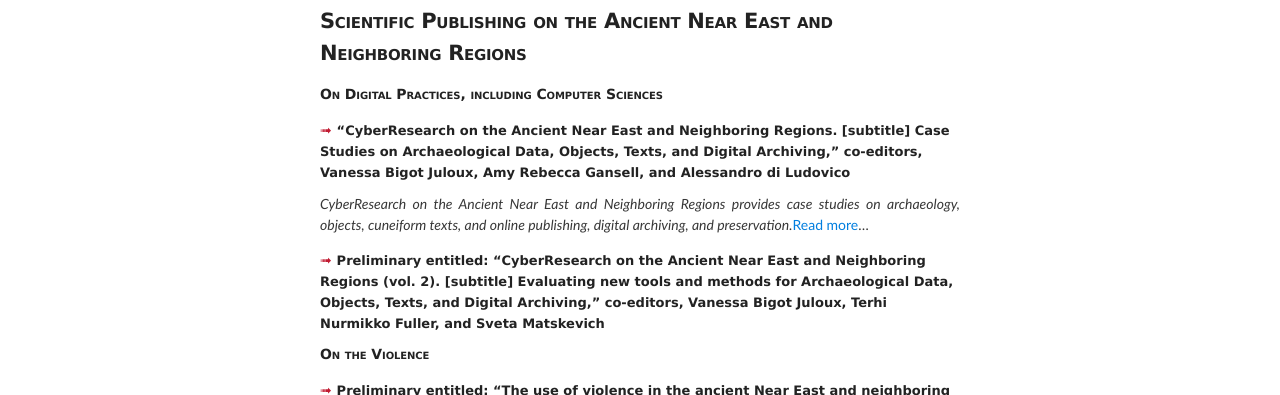
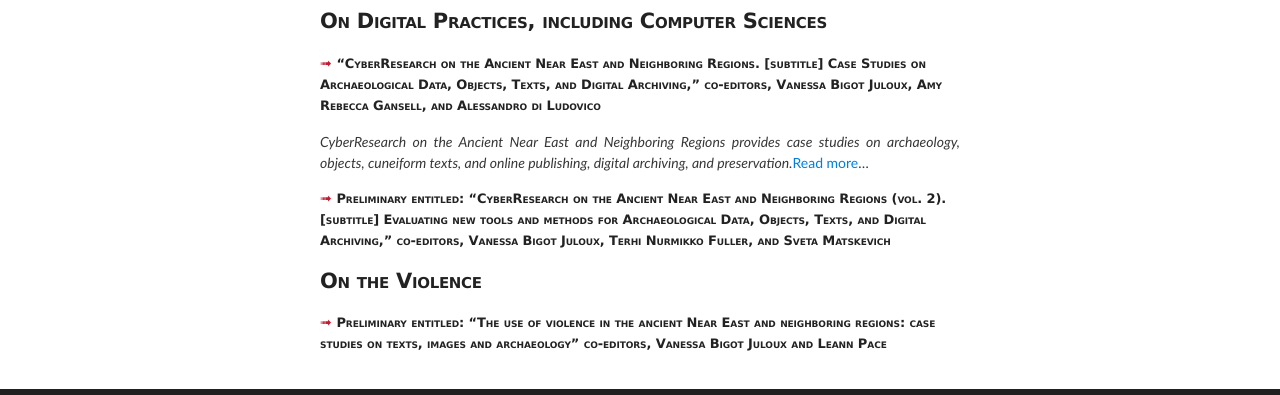
Before and after one commit to vbigot-juloux/ane-research-humanities, a Jekyll site: the page built from index.md, in a window 1280 px wide, cut to the strip 197-592 px from the top of the page. Built offline with Jekyll 4.4.1, drawn with Linux system fonts in a browser that asks for light colours; the repository's description, which GitHub fills in, is left out.

Commit message:
Update index.md

```diff
--- a/index.md
+++ b/index.md
@@ -3,16 +3,14 @@ layout: default
 title: home
 ---
 
-## Scientific Publishing on the Ancient Near East and Neighboring Regions
+## On Digital Practices, including Computer Sciences
 
-### On Digital Practices, including Computer Sciences
-
-#### <span style="color: #C11A31">&#10143;</span> <span style="font-weight:600; font-size: 13px;" >“CyberResearch on the Ancient Near East and Neighboring Regions. [subtitle] Case Studies on Archaeological Data, Objects, Texts, and Digital Archiving,” co-editors, Vanessa Bigot Juloux, Amy Rebecca Gansell, and Alessandro di Ludovico</span>
+### <span style="color: #C11A31">&#10143;</span> <span style="font-weight:600; font-size: 13px;" >“CyberResearch on the Ancient Near East and Neighboring Regions. [subtitle] Case Studies on Archaeological Data, Objects, Texts, and Digital Archiving,” co-editors, Vanessa Bigot Juloux, Amy Rebecca Gansell, and Alessandro di Ludovico</span>
 _CyberResearch on the Ancient Near East and Neighboring Regions provides case studies on archaeology, objects, cuneiform texts, and online publishing, digital archiving, and preservation._[Read more]()...
 
-#### <span style="color: #C11A31">&#10143;</span> <span style="font-weight:600; font-size: 13px;" >Preliminary entitled: “CyberResearch on the Ancient Near East and Neighboring Regions (vol. 2). [subtitle] Evaluating new tools and methods for Archaeological Data, Objects, Texts, and Digital Archiving,” co-editors, Vanessa Bigot Juloux, Terhi Nurmikko Fuller, and Sveta Matskevich</span>
+### <span style="color: #C11A31">&#10143;</span> <span style="font-weight:600; font-size: 13px;" >Preliminary entitled: “CyberResearch on the Ancient Near East and Neighboring Regions (vol. 2). [subtitle] Evaluating new tools and methods for Archaeological Data, Objects, Texts, and Digital Archiving,” co-editors, Vanessa Bigot Juloux, Terhi Nurmikko Fuller, and Sveta Matskevich</span>
 
 
-### On the Violence
+## On the Violence
 
-#### <span style="color: #C11A31">&#10143;</span> <span style="font-weight:600; font-size: 13px;" >Preliminary entitled: “The use of violence in the ancient Near East and neighboring regions: case studies on texts, images and archaeology” co-editors, Vanessa Bigot Juloux and Leann Pace</span>
+### <span style="color: #C11A31">&#10143;</span> <span style="font-weight:600; font-size: 13px;" >Preliminary entitled: “The use of violence in the ancient Near East and neighboring regions: case studies on texts, images and archaeology” co-editors, Vanessa Bigot Juloux and Leann Pace</span>
```
